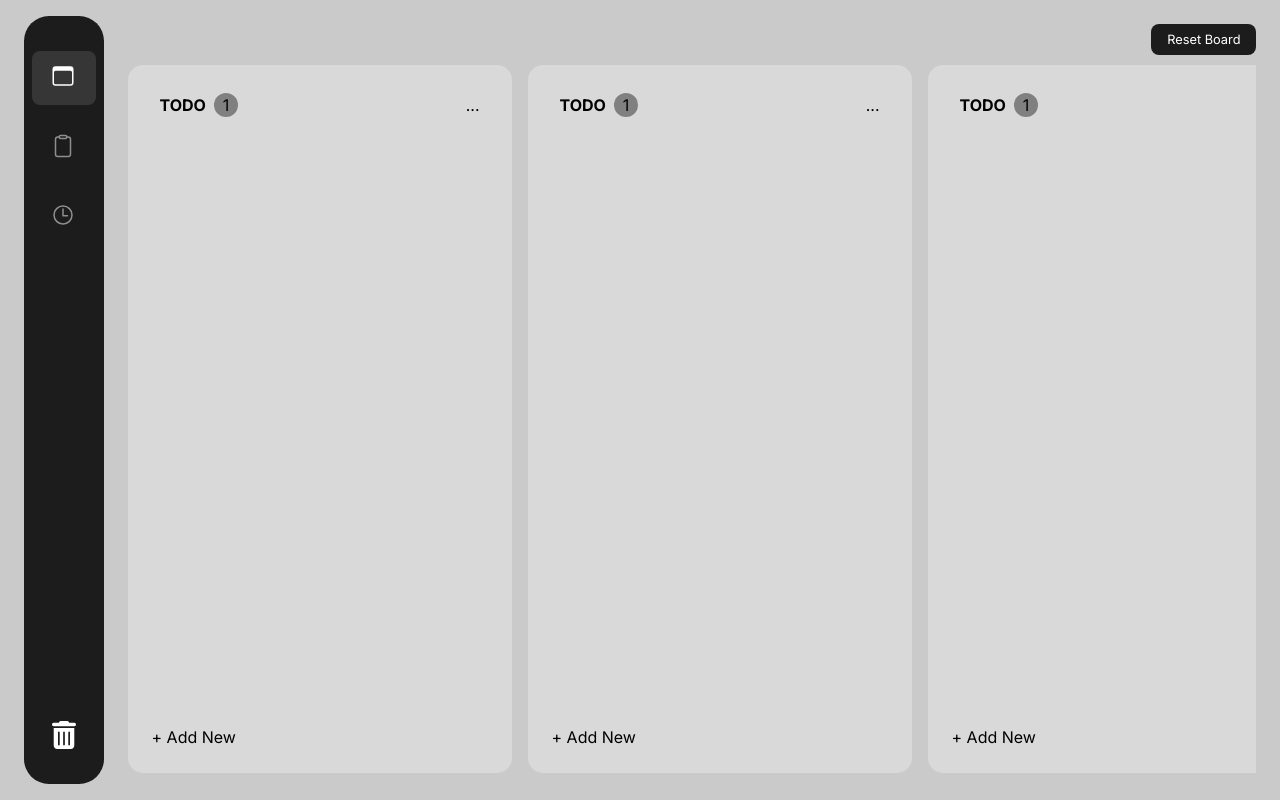
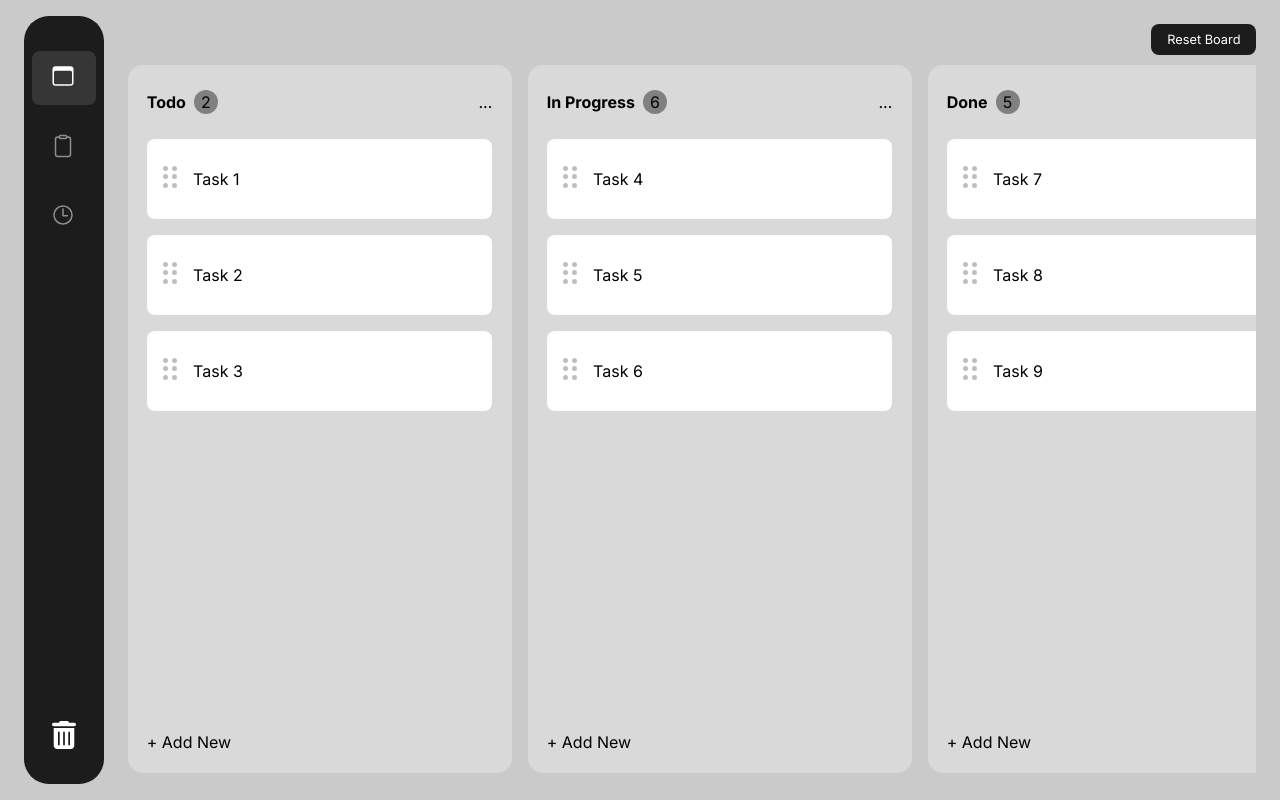
Before and after one commit to ShriramKhandbahale/ProductivityDash, a React (Vite) app: page /kanban in a window 1280 px wide. Built offline with nearby package versions, Linux system fonts and the light colour scheme.

Commit message:
add dnd functionality

```diff
--- a/src/App.jsx
+++ b/src/App.jsx
@@ -1,14 +1,50 @@
 // packages
 import { Route, Routes } from 'react-router-dom'
+import { DragDropContext } from 'react-beautiful-dnd'
+import { useContext } from 'react';
 
 // components
 import { Sidebar } from './components';
+import { KanbanContext } from './context';
 
 // pages
 import { Home, Kanban, Todo, Pomodoro } from './pages'
 
 const App = () => {
+  const { boardData, setBoardData } = useContext(KanbanContext)
+
+  const handleCardDragDrop = (results) => {
+    const { source, destination, type } = results;
+
+    console.log(results)
+
+    if (
+      !destination ||
+      (source.droppableId === destination.droppableId && source.index === destination.index)
+    ) return
+
+    let updatedBoardData = [...boardData];
+
+    // dropped in the same column
+    if (source.droppableId === destination.droppableId) {
+      let { cards } = updatedBoardData.find(item => item.id === source.droppableId) || { cards: [] };
+      const [movedCard] = cards.splice(source.index, 1);
+      cards.splice(destination.index, 0, movedCard)
+    }
+    // dropped in differend column
+    else {
+      let sourceCards = updatedBoardData.find(item => item.id === source.droppableId)?.cards || [];
+      let destinationCards = updatedBoardData.find(item => item.id === destination.droppableId)?.cards || [];
+
+      const [movedCard] = sourceCards.splice(source.index, 1);
+      destinationCards.splice(destination.index, 0, movedCard);
+    }
+
+    setBoardData(updatedBoardData)
+  }
+
   return (
+    <DragDropContext onDragEnd={handleCardDragDrop}>
       <div className='App'>
         <div className="App__container">
 
@@ -26,6 +62,7 @@ const App = () => {
           </div>
         </div>
       </div>
+    </DragDropContext>
   )
 }
 
--- /dev/null
+++ b/src/components/DraggableCard.jsx
@@ -0,0 +1,29 @@
+import { Draggable } from "react-beautiful-dnd"
+import DragIcon from '../assets/icons/drag.svg'
+
+const DraggableCard = (props) => {
+  return (
+    <Draggable draggableId={props.id} index={props.index}>
+      {
+        (provided) => (
+          <div className="DraggableCard"
+            {...provided.dragHandleProps}
+            {...provided.draggableProps}
+            ref={provided.innerRef}
+          >
+            <div className="DraggableCard__container">
+              <div className="DraggableCard__container__dragIcon">
+                <img src={DragIcon} alt="drag" />
+              </div>
+              <div className="DraggableCard__container__cardTitle">
+                <span>{props.title}</span>
+              </div>
+            </div>
+          </div>
+        )
+      }
+    </Draggable>
+  )
+}
+
+export default DraggableCard
--- a/src/components/Kanban/KanbanBlock.jsx
+++ b/src/components/Kanban/KanbanBlock.jsx
@@ -1,37 +1,43 @@
-import React from 'react'
+import DraggableCard from "../DraggableCard";
+import { Droppable } from "react-beautiful-dnd"
 
-const KanbanBlock = () => {
+const KanbanBlock = (props) => {
 
-  const BoardData = [
-    {
-      title: 'Todo',
-      id: 1,
-      cards: [
-        {
-          title: 'Task 1',
-          id: 1
-        }
-      ]
-    },
-  ]
 
   return (
+
     <div className='KanbanBlock'>
       <div className="KanbanBlock__container">
         <div className="KanbanBlock__container__header">
 
           <div className="KanbanBlock__container__header__title">
-            <div className="KanbanBlock__container__header__title__wrapper">TODO</div>
+            <div className="KanbanBlock__container__header__title__wrapper">
+              <span>{props.title}</span>
+            </div>
             <div className="KanbanBlock__container__header__title__count">
-              <span>1</span>
+              <span>{props.cardsCount}</span>
             </div>
           </div>
 
           <div className="KanbanBlock__container__header__controls">...</div>
 
         </div>
-
-        <div className="KanbanBlock__container__cards"></div>
+        <Droppable droppableId={props.id} type="group" shouldRespectDroppable={true}>
+          {
+            (provided) => (
+              <div className="KanbanBlock__container__cards"  {...provided.droppableProps} ref={provided.innerRef}>
+                {
+                  props.cards.map((card, index) => {
+                    return (
+                      <DraggableCard key={card.id} id={card.id} index={index} title={card.title} />
+                    )
+                  })
+                }
+                {provided.placeholder}
+              </div>
+            )
+          }
+        </Droppable>
 
         <div className="KanbanBlock__container__addNew">
           <div className="KanbanBlock__container__addNew__wrapper">
--- /dev/null
+++ b/src/context/KanbanContext.jsx
@@ -0,0 +1,82 @@
+import { createContext, useEffect, useState } from 'react'
+
+const data = [
+  {
+    title: 'Todo',
+    id: crypto.randomUUID(),
+    cardsCount: 2,
+    cards: [
+      {
+        title: 'Task 1',
+        id: crypto.randomUUID(),
+      },
+      {
+        title: 'Task 2',
+        id: crypto.randomUUID()
+      },
+      {
+        title: 'Task 3',
+        id: crypto.randomUUID()
+      },
+    ],
+  },
+  {
+    title: 'In Progress',
+    id: crypto.randomUUID(),
+    cardsCount: 6,
+    cards: [
+      {
+        title: 'Task 4',
+        id: crypto.randomUUID()
+      },
+      {
+        title: 'Task 5',
+        id: crypto.randomUUID()
+      },
+      {
+        title: 'Task 6',
+        id: crypto.randomUUID()
+      }
+    ]
+  },
+  {
+    title: 'Done',
+    id: crypto.randomUUID(),
+    cardsCount: 5,
+    cards: [
+      {
+        title: 'Task 7',
+        id: crypto.randomUUID()
+      },
+      {
+        title: 'Task 8',
+        id: crypto.randomUUID()
+      },
+      {
+        title: 'Task 9',
+        id: crypto.randomUUID()
+      }
+    ]
+  },
+]
+
+export const KanbanContext = createContext();
+
+export const KanbanProvider = ({ children }) => {
+  const [boardData, setBoardData] = useState(data);
+
+  // useEffect(() => {
+  //   localStorage.setItem()
+  // }, [boardData])
+
+  const forward = {
+    boardData,
+    setBoardData
+  }
+
+  return (
+    <KanbanContext.Provider value={forward}>
+      {children}
+    </KanbanContext.Provider>
+  )
+}
--- /dev/null
+++ b/src/context/index.js
@@ -0,0 +1 @@
+export { KanbanContext, KanbanProvider } from './KanbanContext'
--- a/src/pages/Kanban.jsx
+++ b/src/pages/Kanban.jsx
@@ -1,19 +1,25 @@
+import { useContext } from "react"
 import { KanbanBlock } from "../components"
+import { KanbanContext } from "../context"
+const Kanban = () => {
+  const { boardData } = useContext(KanbanContext);
 
-const Kanban = () => {
   return (
     <div className="Kanban">
       <div className="Kanban__container">
         <div className="Kanban__container__pageNav">
           <button>Reset Board</button>
         </div>
+
         <div className="Kanban__container__board">
-
-          <KanbanBlock/>
-          <KanbanBlock />
-          <KanbanBlock />
-          <KanbanBlock />
-
+          {
+            boardData.map((screen) => {
+              return <KanbanBlock title={screen.title} id={screen.id} key={screen.id} cardsCount={screen.cardsCount} cards={screen.cards} />
+            })
+          }
+          <div className="Kanban__container__board__addColumn">
+            <button>+</button>
+          </div>
         </div>
       </div>
     </div>
--- /dev/null
+++ b/src/styles/components/_DraggableCard.scss
@@ -0,0 +1,30 @@
+.DraggableCard {
+    background: white;
+    min-height: 5rem;
+    width: 31ch;
+    display: flex;
+    padding-inline: 1rem;
+    align-items: center;
+    border-radius: 8px;
+    margin-block: .5rem;
+
+    &:hover {
+        transition: 0.3s ease;
+        cursor: grab;
+        box-shadow: 1px 1px 15px rgba(0, 0, 0, 0.1);
+    }
+
+    &__container {
+        display: flex;
+        align-items: center;
+        gap: 1rem;
+        width: 100%;
+        overflow: hidden;
+
+        &__dragIcon {
+            img {
+                opacity: 0.25;
+            }
+        }
+    }
+}
--- a/src/styles/components/_KanbanBlock.scss
+++ b/src/styles/components/_KanbanBlock.scss
@@ -10,9 +10,10 @@
         display: flex;
         flex-direction: column;
         gap: .5rem;
-        width: 100%;
         margin-block: 1rem;
-        margin-inline: 2rem;
+        width: 90%;
+        position: relative;
+        // background: red;
 
         &__header {
             display: flex;
@@ -45,19 +46,32 @@
 
         &__cards {
             display: flex;
-            justify-content: center;
-            height: 85%;
+            align-items: center;
+            flex-direction: column;
+            height: 100%;
+            // margin-bottom: 2rem;
+            // gap: 1rem;
+            overflow-y: auto;
+            // background: red;
+            border-radius: 8px;
+
+            &::-webkit-scrollbar {
+                width: 0;
+            }
         }
 
         &__addNew {
+            bottom: 0;
+            // background: green;
             height: 2rem;
+            // height: 100%;
             position: relative;
             width: 100%;
 
             &__wrapper {
                 position: absolute;
                 bottom: 0;
-                left: 0;
+                left: .5rem;
 
                 button {
                     background: transparent;
--- a/src/styles/components/_index.scss
+++ b/src/styles/components/_index.scss
@@ -1,2 +1,3 @@
 @forward "Sidebar";
 @forward "KanbanBlock";
+@forward "DraggableCard";
--- a/src/styles/global/_resets.scss
+++ b/src/styles/global/_resets.scss
@@ -11,6 +11,7 @@ html {
 *::before {
     padding: 0;
     margin: 0;
+    user-select: none;
 }
 
 body {
--- a/src/styles/layout/_Kanban.scss
+++ b/src/styles/layout/_Kanban.scss
@@ -32,10 +32,26 @@
         &__board {
             height: 100%;
             width: 100%;
-            overflow-x: scroll;
+            overflow-x: auto;
             display: flex;
             align-items: center;
             gap: 1rem;
+
+            &::-webkit-scrollbar {
+                height: 5px;
+            }
+
+            &::-webkit-scrollbar-thumb {
+                background: rgba(128, 128, 128, 0.5);
+
+                &:hover {
+                    background: rgba(128, 128, 128, .8);
+                }
+            }
+
+            &__addColumn {
+                height: 98%;
+            }
         }
     }
 }
```
Also changed, not shown: src/main.jsx (+7 -4 lines), src/assets/icons/drag.svg (added). Lines whose indentation alone changed are shown as unchanged.
